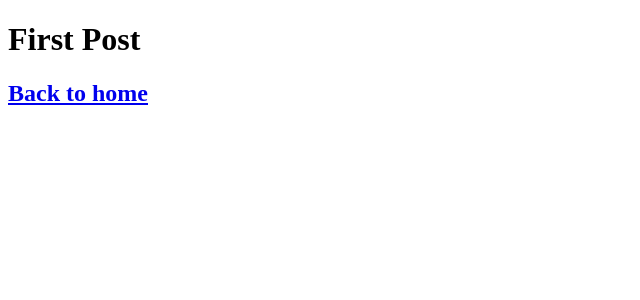
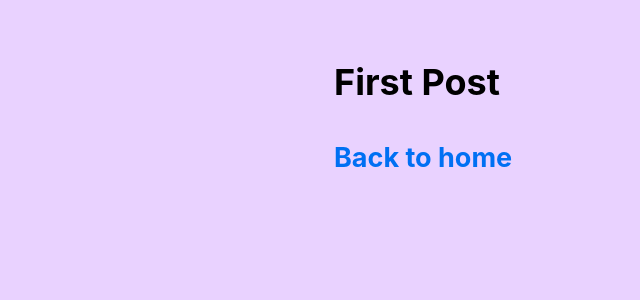
Before and after one commit to OlaFornal/Blog-nextjs, a Next.js app: page /posts/first-post in a window 1280 px wide. Shown: the top 300 px of the page, without its empty margins (0-640 px from the left). Built offline with nearby package versions, Linux system fonts and the light colour scheme.

Commit message:
Adding CSS

```diff
--- a/components/layout.js
+++ b/components/layout.js
@@ -1,3 +1,5 @@
+import styles from './layout.module.css'
+
 export default function Layout({ children }) {
-    return <div>{children}</div>
+    return <div className={styles.container}>{children}</div>
   }
--- /dev/null
+++ b/components/layout.module.css
@@ -0,0 +1,5 @@
+.container {
+    max-width: 36rem;
+    padding: 0 1rem;
+    margin: 3rem auto 6rem;
+  }
--- /dev/null
+++ b/pages/_app.js
@@ -0,0 +1,5 @@
+import '../styles/global.css'
+
+export default function App({ Component, pageProps }) {
+    return <Component {...pageProps} />
+  }
--- /dev/null
+++ b/styles/global.css
@@ -0,0 +1,28 @@
+html,
+body {
+  padding: 0;
+  margin: 0;
+  font-family: -apple-system, BlinkMacSystemFont, Segoe UI, Roboto, Oxygen, Ubuntu,
+    Cantarell, Fira Sans, Droid Sans, Helvetica Neue, sans-serif;
+  line-height: 1.6;
+  font-size: 18px;
+  background-color:rgb(233, 210, 255);
+}
+
+* {
+  box-sizing: border-box;
+}
+
+a {
+  color: #0070f3;
+  text-decoration: none;
+}
+
+a:hover {
+  text-decoration: underline;
+}
+
+img {
+  max-width: 100%;
+  display: block;
+}
```
